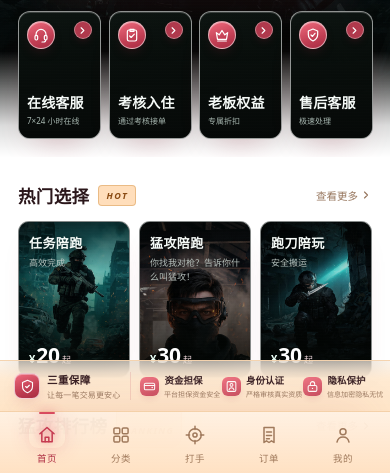
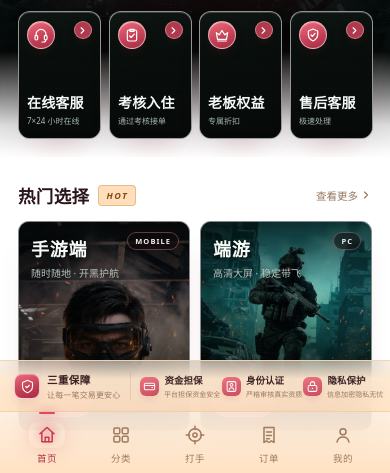
Before and after one commit to lupengguang/Delta-game-boosting-program, a plain HTML site: page index.html in a window 390 px wide. Shown: the part 371-844 px from the top of the page. Drawn offline with Linux system fonts and the light colour scheme.

Commit message:
feat: 热门选择改为手游端与端游双卡横向排列

```diff
--- a/index.html
+++ b/index.html
@@ -1436,6 +1436,55 @@
     .e-go{width:16px;height:16px;top:8px;right:8px}
     .e-go svg{width:9px;height:9px}
   }
+  @media (max-width:360px){
+    .entries{gap:6px}
+    .entry.svc{min-height:116px;padding:9px 8px 10px}
+    .entry.svc .e-title{font-size:11.5px;letter-spacing:0}
+    .entry.svc:hover .e-title{letter-spacing:.02em}
+    .entry.svc .e-sub{display:none}
+    .svc-ic{width:24px;height:24px;top:8px;left:8px}
+    .svc-ic svg{width:13px;height:13px}
+    .e-go{width:16px;height:16px;top:8px;right:8px}
+    .e-go svg{width:9px;height:9px}
+  }
+
+  /* 热门选择：手游 / 端游双卡 */
+  .plat-grid{grid-template-columns:repeat(2,1fr);gap:10px}
+  .plat-grid .hot{aspect-ratio:.82}
+  .plat-grid .hot .h-info{padding:13px 12px}
+  .plat-grid .hot .h-title{font-size:18px;letter-spacing:.04em}
+  .plat-grid .hot .h-desc{font-size:10px;margin-top:5px;line-height:1.5}
+  .h-plat{
+    position:absolute;top:10px;right:10px;z-index:3;
+    font-size:7.5px;font-weight:700;letter-spacing:.14em;color:#ffe9ec;
+    background:rgba(12,8,10,.52);border:1px solid rgba(255,150,165,.35);
+    padding:3px 7px;border-radius:10px;
+    backdrop-filter:blur(8px);-webkit-backdrop-filter:blur(8px);
+    transition:border-color .3s,box-shadow .3s;
+  }
+  .hot:hover .h-plat{border-color:rgba(255,190,200,.7);box-shadow:0 0 14px rgba(217,75,95,.35)}
+  .h-enter{
+    margin-top:auto;display:inline-flex;align-items:center;gap:5px;align-self:flex-start;
+    padding:6px 12px;border-radius:18px;font-size:10px;font-weight:700;color:#fff;
+    background:linear-gradient(160deg,#ef6a7d,#c23f54);
+    border:1px solid rgba(255,255,255,.38);
+    box-shadow:0 8px 18px -10px rgba(150,30,50,.65);
+    transition:background .3s,box-shadow .3s,transform .3s;
+  }
+  .h-enter svg{display:block;transition:transform .3s}
+  .hot:hover .h-enter{
+    background:linear-gradient(160deg,#f27c8e,#cf4a5f);
+    box-shadow:0 0 18px rgba(217,75,95,.45);transform:translateY(-1px);
+  }
+  .hot:hover .h-enter svg{transform:translateX(3px)}
+  @media (max-width:360px){
+    .plat-grid{gap:8px}
+    .plat-grid .hot{aspect-ratio:.78}
+    .plat-grid .hot .h-title{font-size:16px}
+    .plat-grid .hot .h-desc{font-size:9px}
+    .h-plat{top:8px;right:8px;font-size:6.5px;padding:2px 6px}
+    .h-enter{font-size:9px;padding:5px 10px}
+  }
 
 </style>
 
@@ -1562,35 +1611,31 @@
           <svg width="12" height="12" viewBox="0 0 24 24" fill="none" stroke="currentColor" stroke-width="2.2" stroke-linecap="round" stroke-linejoin="round"><path d="m9 6 6 6-6 6"/></svg>
         </div>
       </div>
-      <div class="hot-grid">
-        <div class="hot reveal d1" data-detail data-tilt>
-          <img src="assets/card-task.jpg" alt="任务陪跑" loading="lazy">
+      <div class="hot-grid plat-grid">
+        <div class="hot reveal d1" data-plat="手游端" data-tilt>
+          <img src="assets/card-assault.jpg" alt="手游端" loading="lazy">
           <span class="corner tl"></span><span class="corner br"></span>
           <span class="shine"></span>
+          <span class="h-plat">MOBILE</span>
           <div class="h-info">
-            <div class="h-title">任务陪跑</div>
-            <div class="h-desc">高效完成</div>
-            <div class="h-price"><span class="cny">¥</span><span class="v">20</span><span class="q">起</span></div>
+            <div class="h-title">手游端</div>
+            <div class="h-desc">随时随地 · 开黑护航</div>
+            <span class="h-enter">进入
+              <svg width="10" height="10" viewBox="0 0 24 24" fill="none" stroke="currentColor" stroke-width="2.4" stroke-linecap="round" stroke-linejoin="round"><path d="m9 6 6 6-6 6"/></svg>
+            </span>
           </div>
         </div>
-        <div class="hot reveal d2" data-detail data-tilt>
-          <img src="assets/card-assault.jpg" alt="猛攻陪跑" loading="lazy">
+        <div class="hot reveal d2" data-plat="端游" data-tilt>
+          <img src="assets/card-task.jpg" alt="端游" loading="lazy">
           <span class="corner tl"></span><span class="corner br"></span>
           <span class="shine"></span>
+          <span class="h-plat">PC</span>
           <div class="h-info">
-            <div class="h-title">猛攻陪跑</div>
-            <div class="h-desc">你找我对枪？告诉你什么叫猛攻！</div>
-            <div class="h-price"><span class="cny">¥</span><span class="v">30</span><span class="q">起</span></div>
-          </div>
-        </div>
-        <div class="hot reveal d3" data-detail data-tilt>
-          <img src="assets/card-knife.jpg" alt="跑刀陪玩" loading="lazy">
-          <span class="corner tl"></span><span class="corner br"></span>
-          <span class="shine"></span>
-          <div class="h-info">
-            <div class="h-title">跑刀陪玩</div>
-            <div class="h-desc">安全搬运</div>
-            <div class="h-price"><span class="cny">¥</span><span class="v">30</span><span class="q">起</span></div>
+            <div class="h-title">端游</div>
+            <div class="h-desc">高清大屏 · 稳定带飞</div>
+            <span class="h-enter">进入
+              <svg width="10" height="10" viewBox="0 0 24 24" fill="none" stroke="currentColor" stroke-width="2.4" stroke-linecap="round" stroke-linejoin="round"><path d="m9 6 6 6-6 6"/></svg>
+            </span>
           </div>
         </div>
       </div>
@@ -2083,6 +2128,11 @@
     el.addEventListener('click', ()=>showToast('「' + el.dataset.svc + '」功能开发中'));
   });
 
+  /* 手游端 / 端游入口反馈 */
+  document.querySelectorAll('[data-plat]').forEach(el=>{
+    el.addEventListener('click', ()=>showToast('「' + el.dataset.plat + '」专区开发中'));
+  });
+
   /* 3D 倾斜 */
   document.querySelectorAll('[data-tilt]').forEach(card=>{
     card.addEventListener('pointermove', e=>{
```
